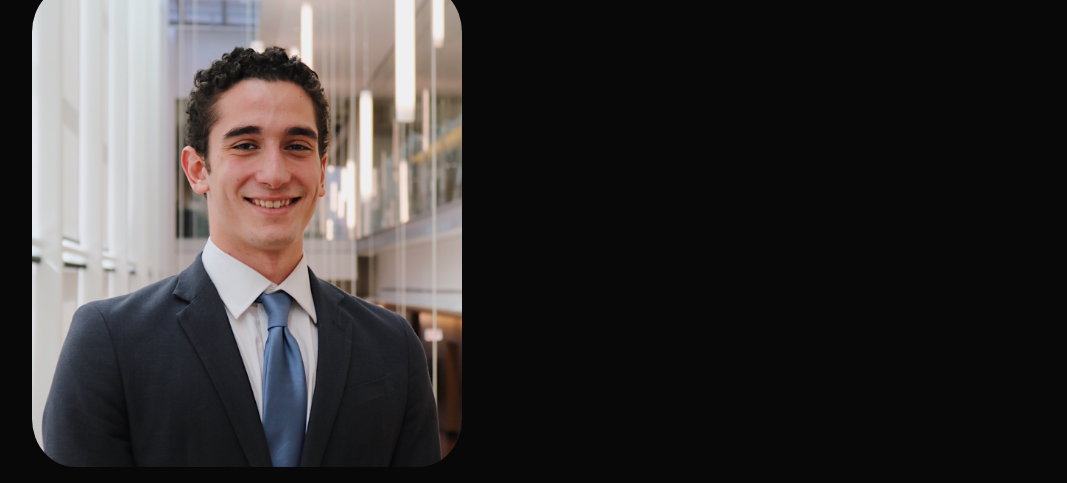
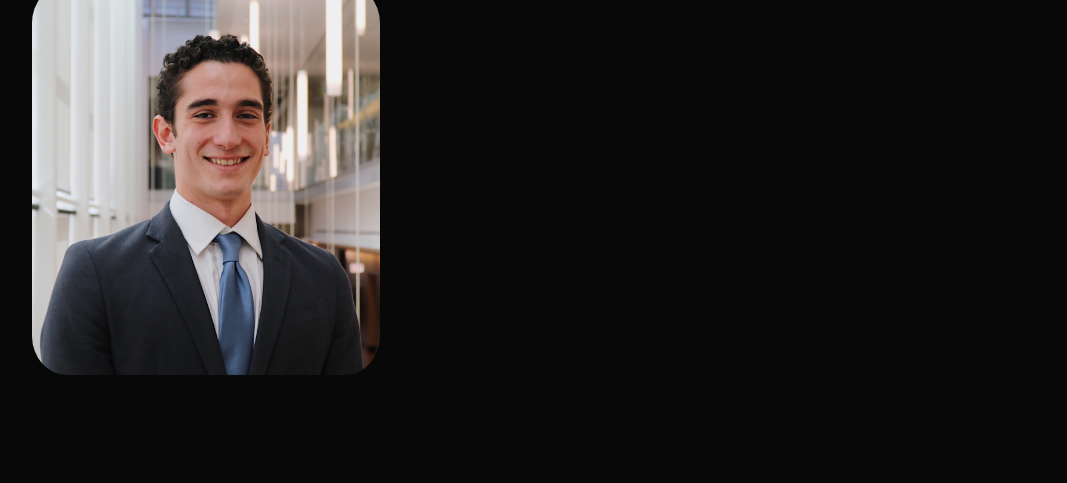
Before and after one commit to achagal/achagal.github.io, a plain HTML site: page index.html in a window 1280 px wide. Shown: the part 474-957 px from the top of the page, without its empty margins (96-1163 px from the left). Drawn offline with Linux system fonts and the light colour scheme.

Commit message:
resized image

```diff
--- a/style.css
+++ b/style.css
@@ -71,7 +71,7 @@ nav ul li a:hover::after{
     color: #ffd700;
 }
 .header-text img{
-    width: 42%;
+    width: 34%;
     border-radius: 10%;
 }
 /*--------- About ---------*/
```
